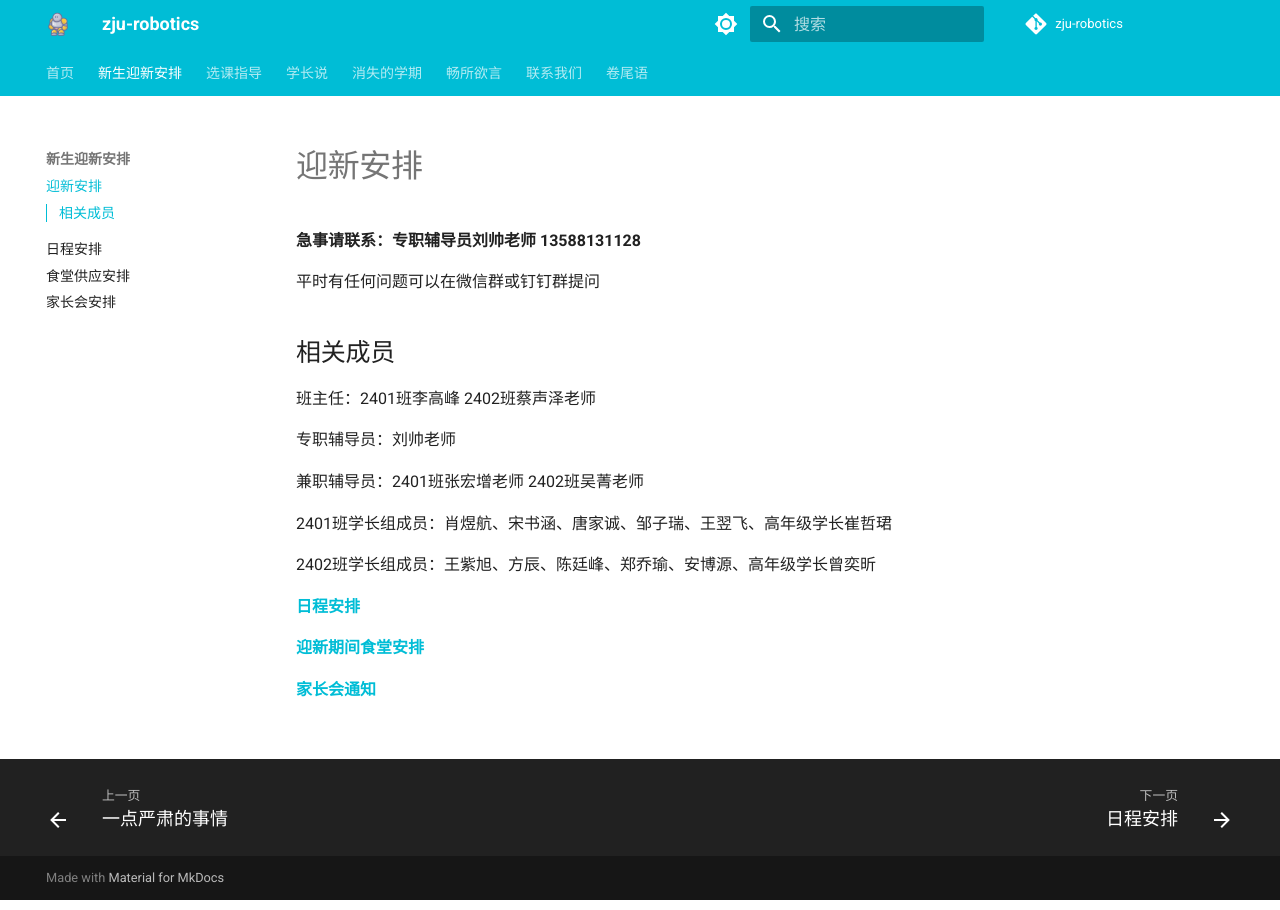
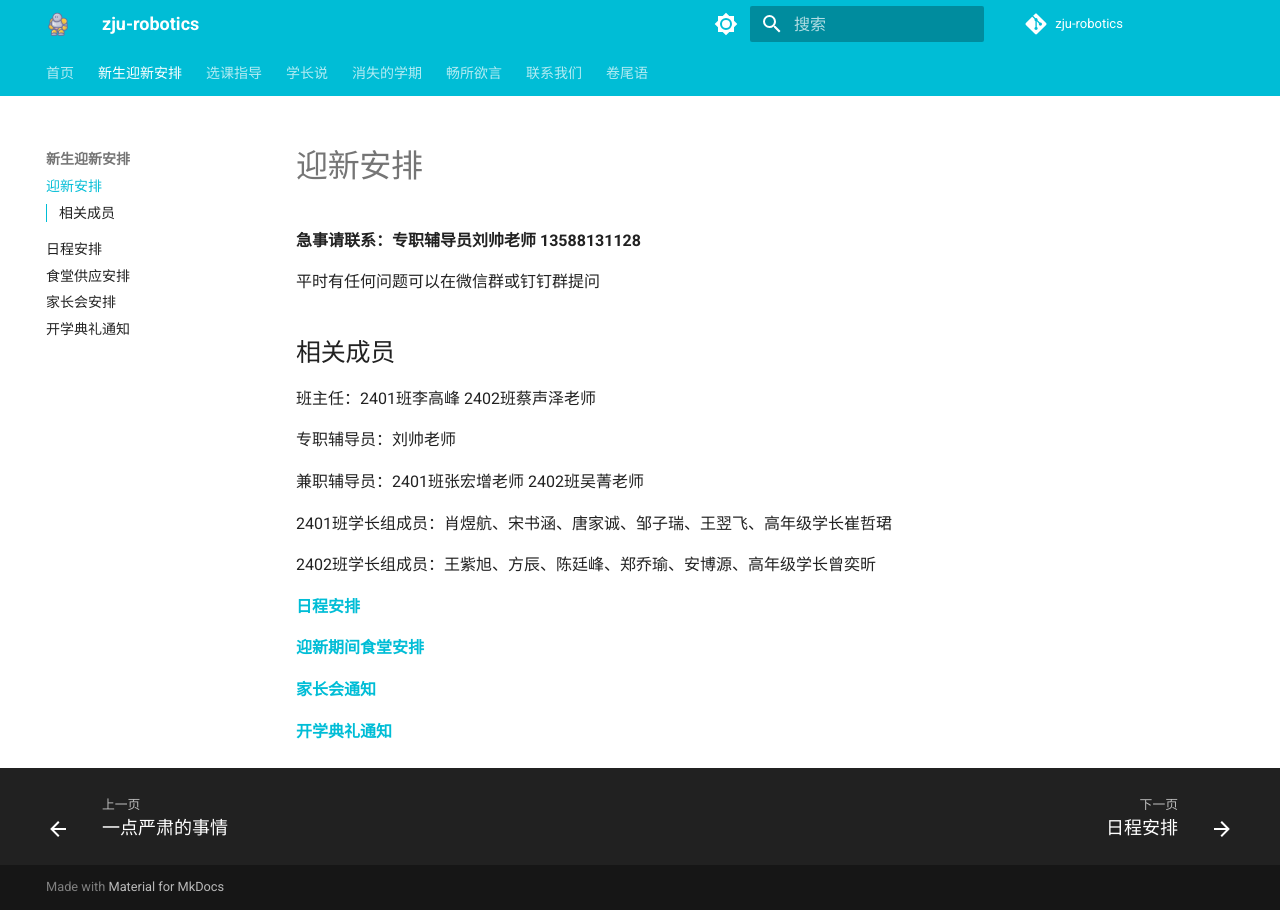
Before and after one commit to bclz19/zju-robotics, an MkDocs documentation site: the page built from docs/welcome/Welcome_Arrangement.md, in a window 1280 px wide. Built offline with MkDocs 1.6.1 and Material for MkDocs 9.7.7, drawn with Linux system fonts in a browser that asks for light colours; comment, search, counter and statistics services are not loaded.

Commit message:
更新迎新安排

```diff
--- a/docs/welcome/Welcome_Arrangement.md
+++ b/docs/welcome/Welcome_Arrangement.md
@@ -21,3 +21,5 @@
 **[迎新期间食堂安排](紫金港校区迎新期间食堂供应安排.pdf)**
 
 **[家长会通知](parents'meeting.md)**
+
+**[开学典礼通知](opening_ceremony.jpg)**
--- a/mkdocs.yml
+++ b/mkdocs.yml
@@ -123,6 +123,7 @@ nav:
     - 日程安排: welcome/timetable.md
     - 食堂供应安排: welcome/紫金港校区迎新期间食堂供应安排.pdf
     - 家长会安排: welcome/parents'meeting.md
+    - 开学典礼通知: welcome/opening_ceremony.jpg
 
   - 选课指导:
     - select_course/index.md
```
Also changed, not shown: docs/img/opening_ceremony.jpg (added), docs/welcome/opening_ceremony.jpg (added), docs/welcome/openning_ceremony.md (added).
